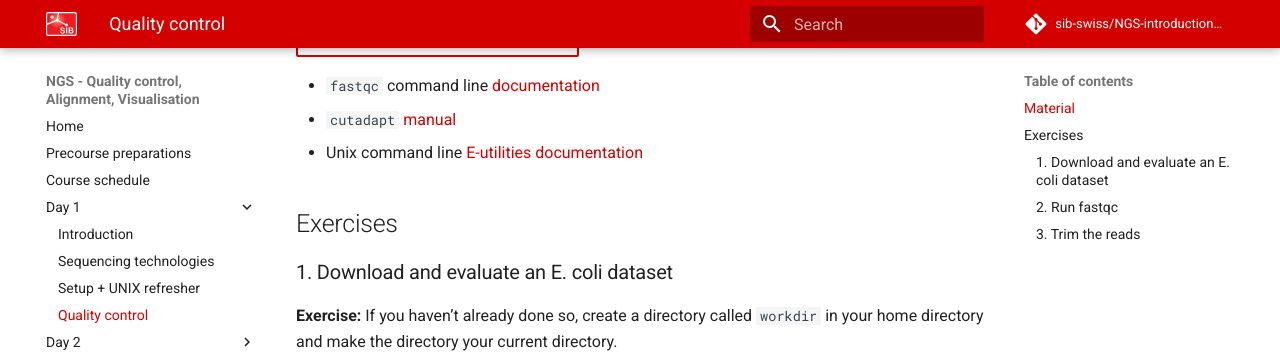
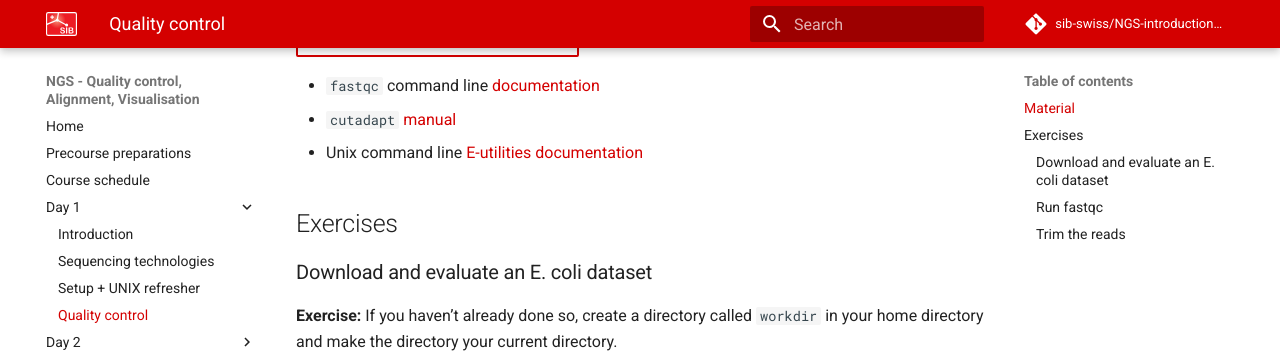
Before and after one commit to sib-swiss/NGS-introduction-training, an MkDocs documentation site: the page built from docs/day1/quality_control.md, in a window 1280 px wide and 1400 px high, scrolled down 223 px. Shown: the top 362 px of the window. Built offline with MkDocs 1.6.1 and Material for MkDocs 9.7.7, drawn with Linux system fonts in a browser that asks for light colours; comment, search, counter and statistics services are not loaded; some of the changed text lies outside the part shown.

Commit message:
remove chapter numbers

````diff
--- a/docs/day1/quality_control.md
+++ b/docs/day1/quality_control.md
@@ -8,7 +8,7 @@
 
 ## Exercises
 
-### 1. Download and evaluate an E. coli dataset
+### Download and evaluate an E. coli dataset
 
 **Exercise:** If you haven't already done so, create a directory called `workdir` in your home directory and make the directory your current directory.
 
@@ -76,7 +76,7 @@ fastq-dump --split-files SRR519926
     echo $(cat SRR519926_2.fastq | wc -l)/4 | bc
     ```
 
-### 2. Run fastqc
+### Run fastqc
 
 **Exercise:** Run fastqc on the fastq files.
 
@@ -99,7 +99,7 @@ fastq-dump --split-files SRR519926
 
     We can probably fix most of these issues by trimming.
 
-### 3. Trim the reads
+### Trim the reads
 
 We will use [cutadapt](https://cutadapt.readthedocs.io/en/stable/index.html) for trimming adapters and low quality bases from our reads. The most used adapters for Illumina are TruSeq adapters. To run `cutadapt` you need to specify the adapter sequences with options `-a` (or `--adapter`) and `-A`. A reference for the adapter sequences can be found [here](https://support.illumina.com/bulletins/2016/12/what-sequences-do-i-use-for-adapter-trimming.html).
 
````
